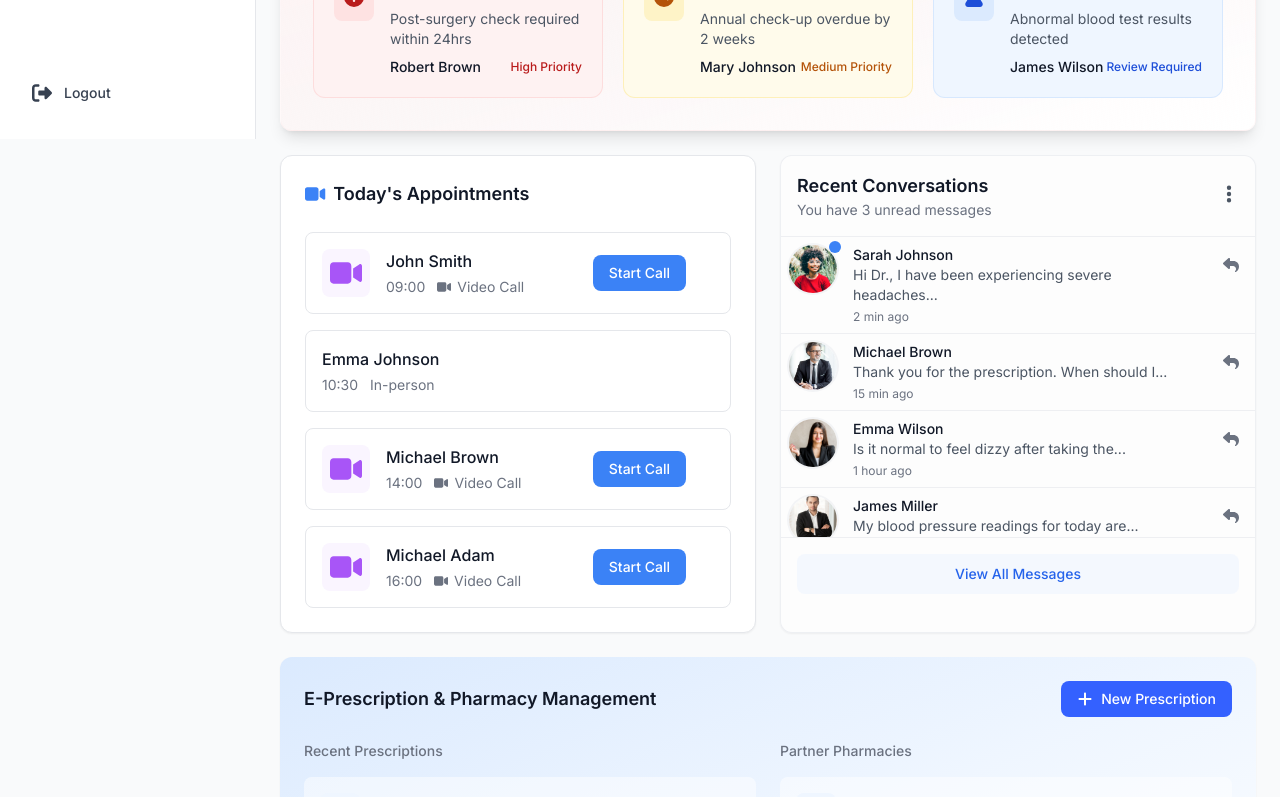
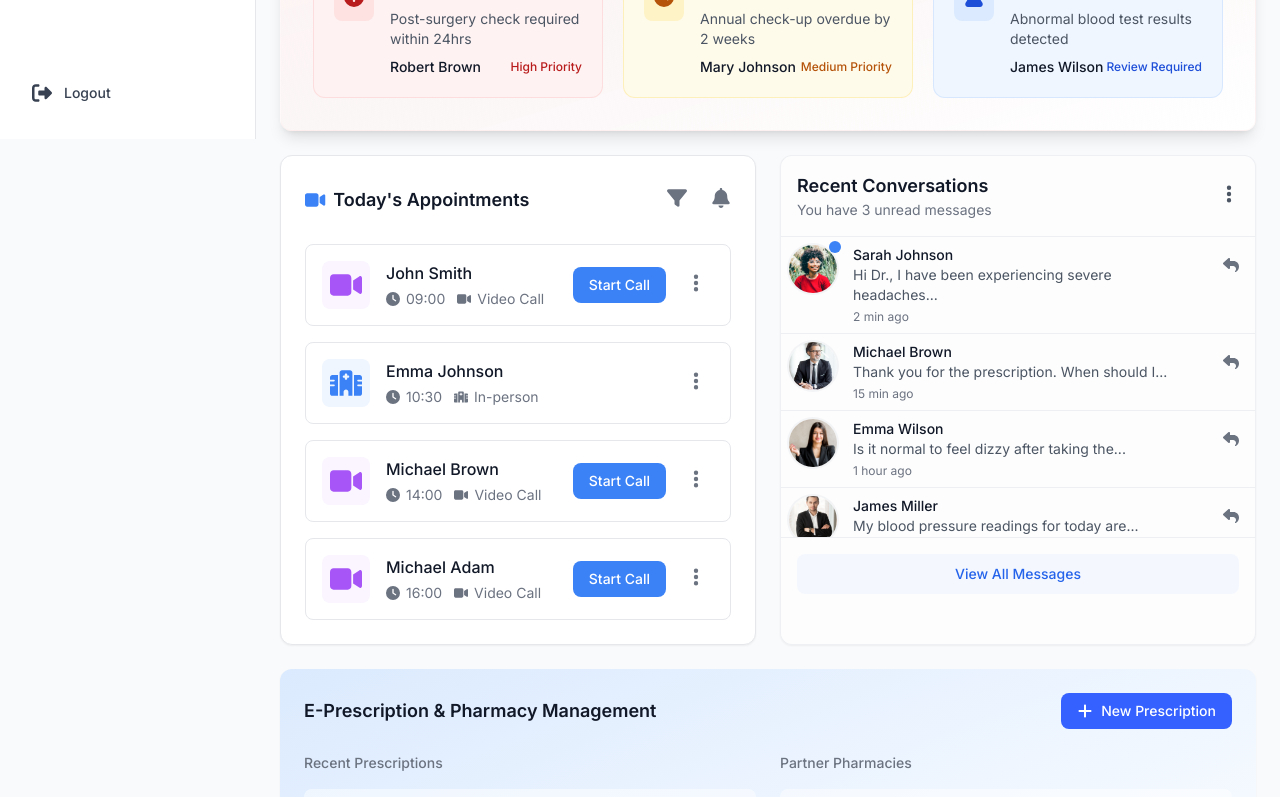
Before and after one commit to Souravsuvro/doctor-appointment-dashboard, a Next.js app: page / in a window 1280 px wide. Shown: the part 661-1458 px from the top of the page. Built offline with nearby package versions, Linux system fonts and the light colour scheme.

Commit message:
Add React import for useState in TodayAppointments

```diff
--- a/src/components/appointments/TodayAppointments.tsx
+++ b/src/components/appointments/TodayAppointments.tsx
@@ -1,22 +1,23 @@
+import React, { useState, useEffect } from 'react';
+
 import {
-  _faCalendarCheck,
+  faCalendarCheck,
   faVideo,
-  _faHospital,
-  _faClock,
-  _faEllipsisVertical,
-  _faCheck,
-  _faTimes,
-  _faEdit,
-  _faUserDoctor,
-  _faFilter,
-  _faBell,
-  _faCalendarPlus,
-  _faChevronDown
+  faHospital,
+  faClock,
+  faEllipsisVertical,
+  faCheck,
+  faTimes,
+  faEdit,
+  faUserDoctor,
+  faFilter,
+  faBell,
+  faCalendarPlus as _faCalendarPlus,
+  faChevronDown as _faChevronDown
 } from '@fortawesome/free-solid-svg-icons';
 import { FontAwesomeIcon } from '@fortawesome/react-fontawesome';
-import React, { useState, useEffect } from 'react';
 
-import { Appointment, _VideoCallProps } from '@/types/dashboard';
+import { Appointment, VideoCallProps } from '@/types/dashboard';
 
 import Calendar from '../Calendar';
 
@@ -243,14 +244,14 @@ const TodayAppointments: React.FC = () => {
                 onClick={() => setShowFilters(!showFilters)}
                 className="p-2 text-gray-500 hover:text-gray-700 dark:text-gray-400 dark:hover:text-gray-200 rounded-lg hover:bg-gray-100 dark:hover:bg-gray-700/50 relative"
               >
-                <FontAwesomeIcon icon={_faFilter} className="w-5 h-5" />
+                <FontAwesomeIcon icon={faFilter} className="w-5 h-5" />
               </button>
               <div className="relative">
                 <button
                   onClick={() => setShowNotifications(!showNotifications)}
                   className="text-gray-500 hover:text-gray-700 dark:text-gray-400 dark:hover:text-gray-200 rounded-lg hover:bg-gray-100 dark:hover:bg-gray-700/50 relative"
                 >
-                  <FontAwesomeIcon icon={_faBell} className="w-5 h-5" />
+                  <FontAwesomeIcon icon={faBell} className="w-5 h-5" />
                   {notifications.length > 0 && (
                     <span className="absolute top-0 right-0 transform translate-x-1/2 -translate-y-1/2 bg-red-500 text-white text-xs rounded-full w-5 h-5 flex items-center justify-center">
                       {notifications.length}
@@ -378,7 +379,7 @@ const TodayAppointments: React.FC = () => {
               >
                 <div className="flex items-center gap-4">
                   <FontAwesomeIcon
-                    icon={appointment.mode === 'video' ? faVideo : _faHospital}
+                    icon={appointment.mode === 'video' ? faVideo : faHospital}
                     className={`
                       w-8 h-8 p-2 rounded-lg
                       ${appointment.mode === 'video'
@@ -401,11 +402,11 @@ const TodayAppointments: React.FC = () => {
                     </button>
                     <div className="flex items-center gap-3 mt-1">
                       <div className="flex items-center gap-1.5 text-sm text-gray-500 dark:text-gray-400">
-                        <FontAwesomeIcon icon={_faClock} className="w-3.5 h-3.5" />
+                        <FontAwesomeIcon icon={faClock} className="w-3.5 h-3.5" />
                         {appointment.time}
                       </div>
                       <div className="flex items-center gap-1.5 text-sm text-gray-500 dark:text-gray-400">
-                        <FontAwesomeIcon icon={appointment.mode === 'video' ? faVideo : _faHospital} className="w-3.5 h-3.5" />
+                        <FontAwesomeIcon icon={appointment.mode === 'video' ? faVideo : faHospital} className="w-3.5 h-3.5" />
                         {appointment.mode === 'video' ? 'Video Call' : 'In-person'}
                       </div>
                     </div>
@@ -427,7 +428,7 @@ const TodayAppointments: React.FC = () => {
                       onClick={() => setShowMenu(showMenu === appointment.id ? null : appointment.id)}
                       className="p-2 text-gray-500 hover:text-gray-700 dark:text-gray-400 dark:hover:text-gray-200 rounded-lg hover:bg-gray-100 dark:hover:bg-gray-700/50"
                     >
-                      <FontAwesomeIcon icon={_faEllipsisVertical} className="w-5 h-5" />
+                      <FontAwesomeIcon icon={faEllipsisVertical} className="w-5 h-5" />
                     </button>
 
                     {showMenu === appointment.id && (
@@ -436,19 +437,19 @@ const TodayAppointments: React.FC = () => {
                           onClick={() => handleReschedule(appointment)}
                           className="w-full px-4 py-2 text-left text-sm text-gray-700 dark:text-gray-200 hover:bg-gray-100 dark:hover:bg-gray-700/50 flex items-center gap-2"
                         >
-                          <FontAwesomeIcon icon={_faEdit} className="w-4 h-4" />
+                          <FontAwesomeIcon icon={faEdit} className="w-4 h-4" />
                           Reschedule
                         </button>
                         <button
                           className="w-full px-4 py-2 text-left text-sm text-green-600 dark:text-green-400 hover:bg-gray-100 dark:hover:bg-gray-700/50 flex items-center gap-2"
                         >
-                          <FontAwesomeIcon icon={_faCheck} className="w-4 h-4" />
+                          <FontAwesomeIcon icon={faCheck} className="w-4 h-4" />
                           Approve
                         </button>
                         <button
                           className="w-full px-4 py-2 text-left text-sm text-red-600 dark:text-red-400 hover:bg-gray-100 dark:hover:bg-gray-700/50 flex items-center gap-2"
                         >
-                          <FontAwesomeIcon icon={_faTimes} className="w-4 h-4" />
+                          <FontAwesomeIcon icon={faTimes} className="w-4 h-4" />
                           Cancel
                         </button>
                       </div>
@@ -474,7 +475,7 @@ const TodayAppointments: React.FC = () => {
                   onClick={() => setShowPatientDetails(false)}
                   className="text-gray-500 hover:text-gray-700 dark:text-gray-400 dark:hover:text-gray-200"
                 >
-                  <FontAwesomeIcon icon={_faTimes} className="w-5 h-5" />
+                  <FontAwesomeIcon icon={faTimes} className="w-5 h-5" />
                 </button>
               </div>
 
@@ -636,7 +637,7 @@ const TodayAppointments: React.FC = () => {
                   }}
                   className="text-gray-500 hover:text-gray-700 dark:text-gray-400 dark:hover:text-gray-200"
                 >
-                  <FontAwesomeIcon icon={_faTimes} className="w-5 h-5" />
+                  <FontAwesomeIcon icon={faTimes} className="w-5 h-5" />
                 </button>
               </div>
 
```
